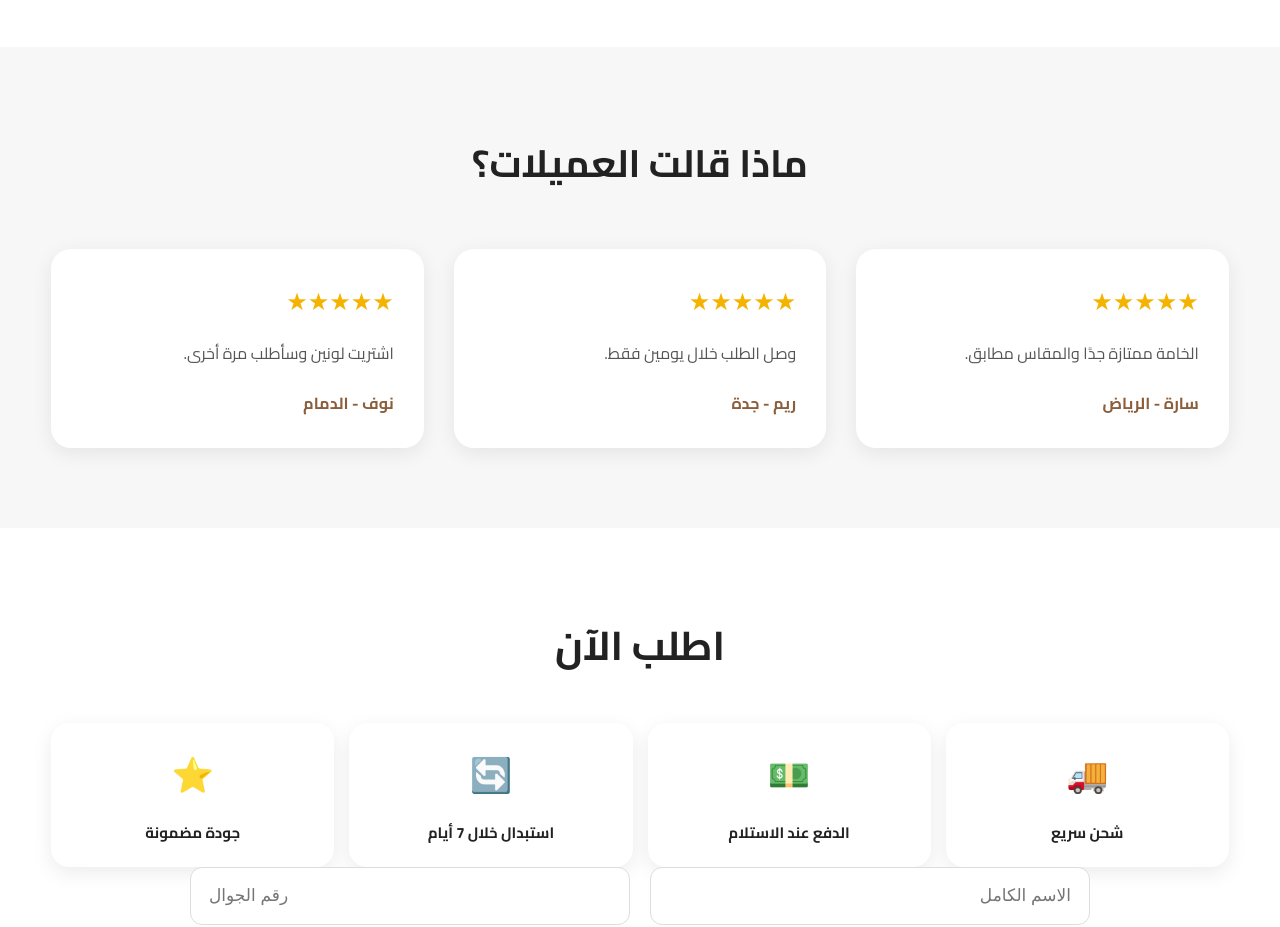
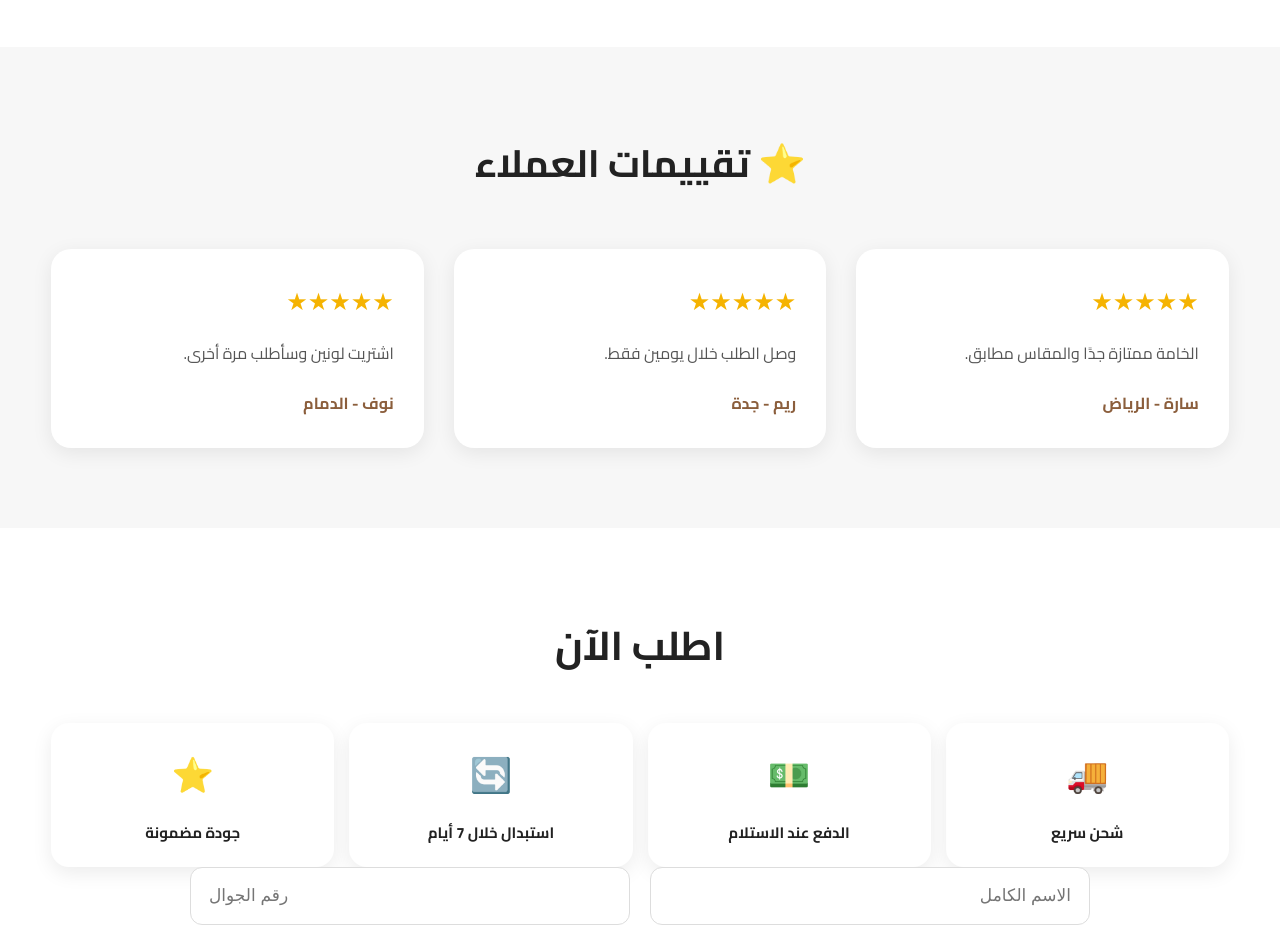
Before and after one commit to HOOD-STORE/HOOD, a plain HTML site: page index.html in a window 1280 px wide. Shown: the part 3040-3967 px from the top of the page. Drawn offline with Linux system fonts and the light colour scheme.

```diff
--- a/index.html
+++ b/index.html
@@ -353,7 +353,7 @@ REVIEWS
 
 <h2>
 
-ماذا قالت العميلات؟
+⭐ تقييمات العملاء
 
 </h2>
 
```
